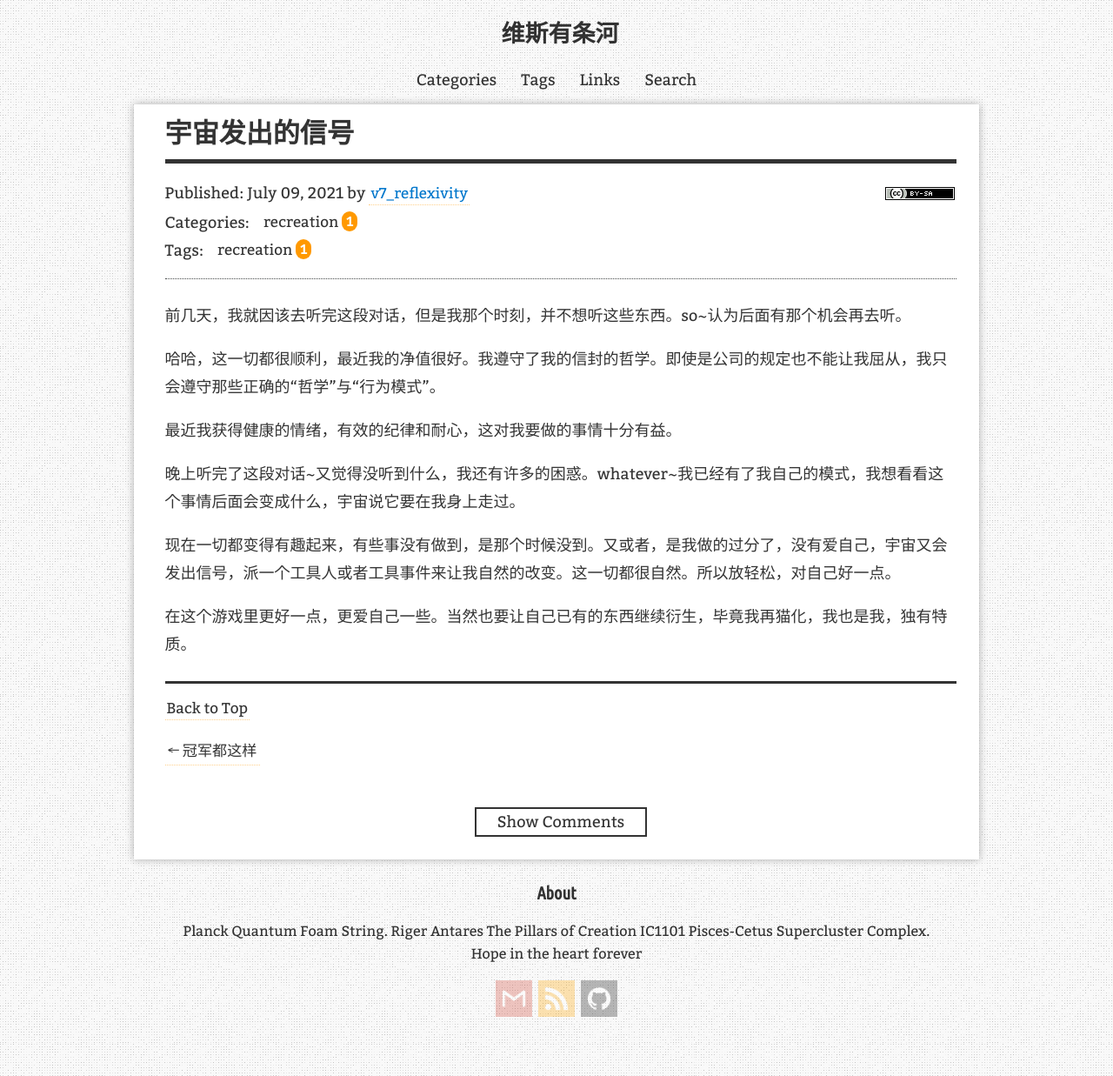
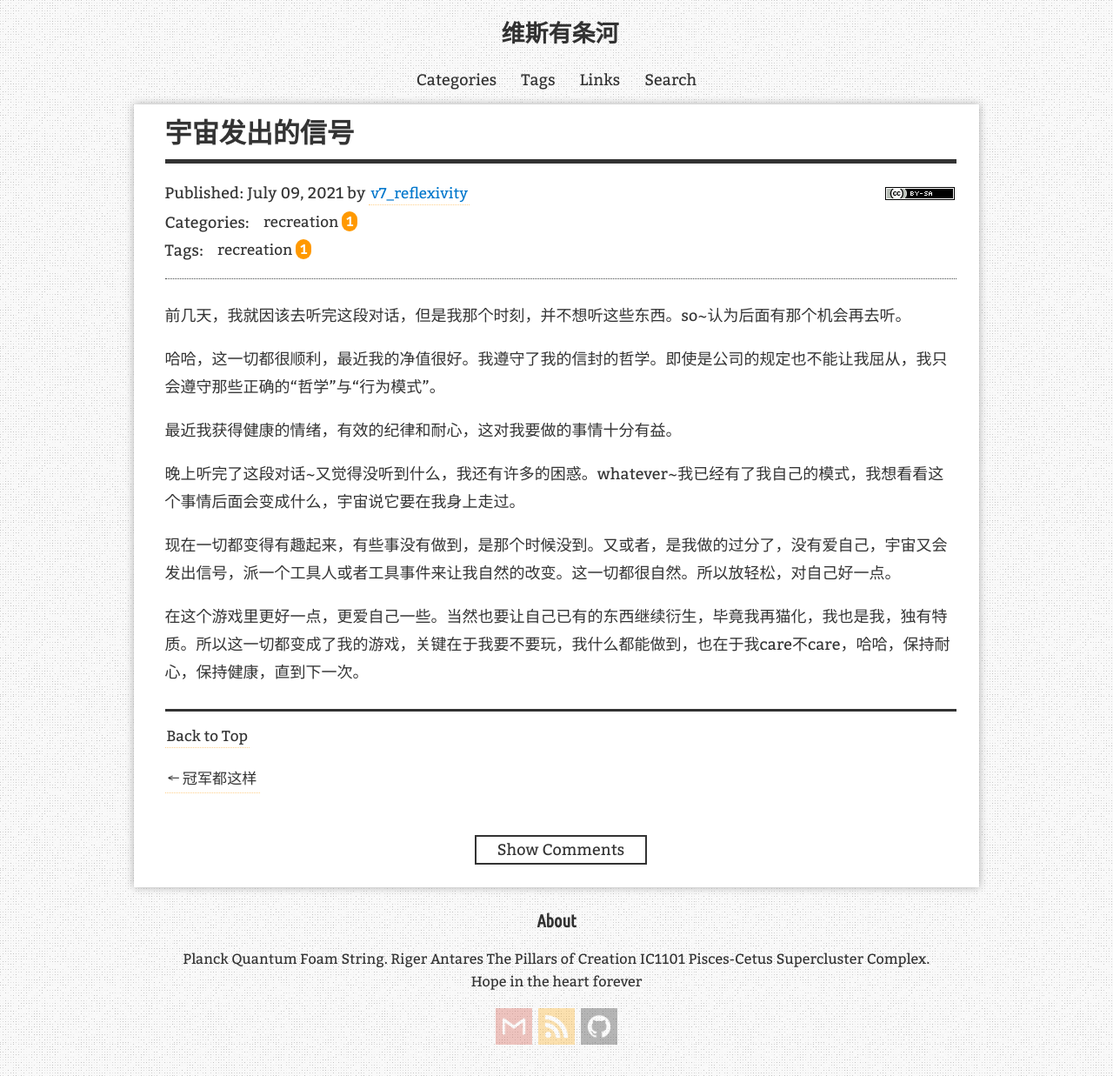
Before and after one commit to victor3pt/victor3pt, a Jekyll site: the page built from _posts/2021-07-09-宇宙发出的信号.md, in a window 1280 px wide. Shown: the whole page at 87% size. Built offline with Jekyll 4.4.1, drawn with Linux system fonts in a browser that asks for light colours; comment, search, counter and statistics services are not loaded.

Commit message:
change post

```diff
--- a/_posts/2021-07-09-宇宙发出的信号.md
+++ b/_posts/2021-07-09-宇宙发出的信号.md
@@ -20,4 +20,4 @@ permalink: /:categories/Recreation
 
 现在一切都变得有趣起来，有些事没有做到，是那个时候没到。又或者，是我做的过分了，没有爱自己，宇宙又会发出信号，派一个工具人或者工具事件来让我自然的改变。这一切都很自然。所以放轻松，对自己好一点。
 
-在这个游戏里更好一点，更爱自己一些。当然也要让自己已有的东西继续衍生，毕竟我再猫化，我也是我，独有特质。
+在这个游戏里更好一点，更爱自己一些。当然也要让自己已有的东西继续衍生，毕竟我再猫化，我也是我，独有特质。所以这一切都变成了我的游戏，关键在于我要不要玩，我什么都能做到，也在于我care不care，哈哈，保持耐心，保持健康，直到下一次。
```
